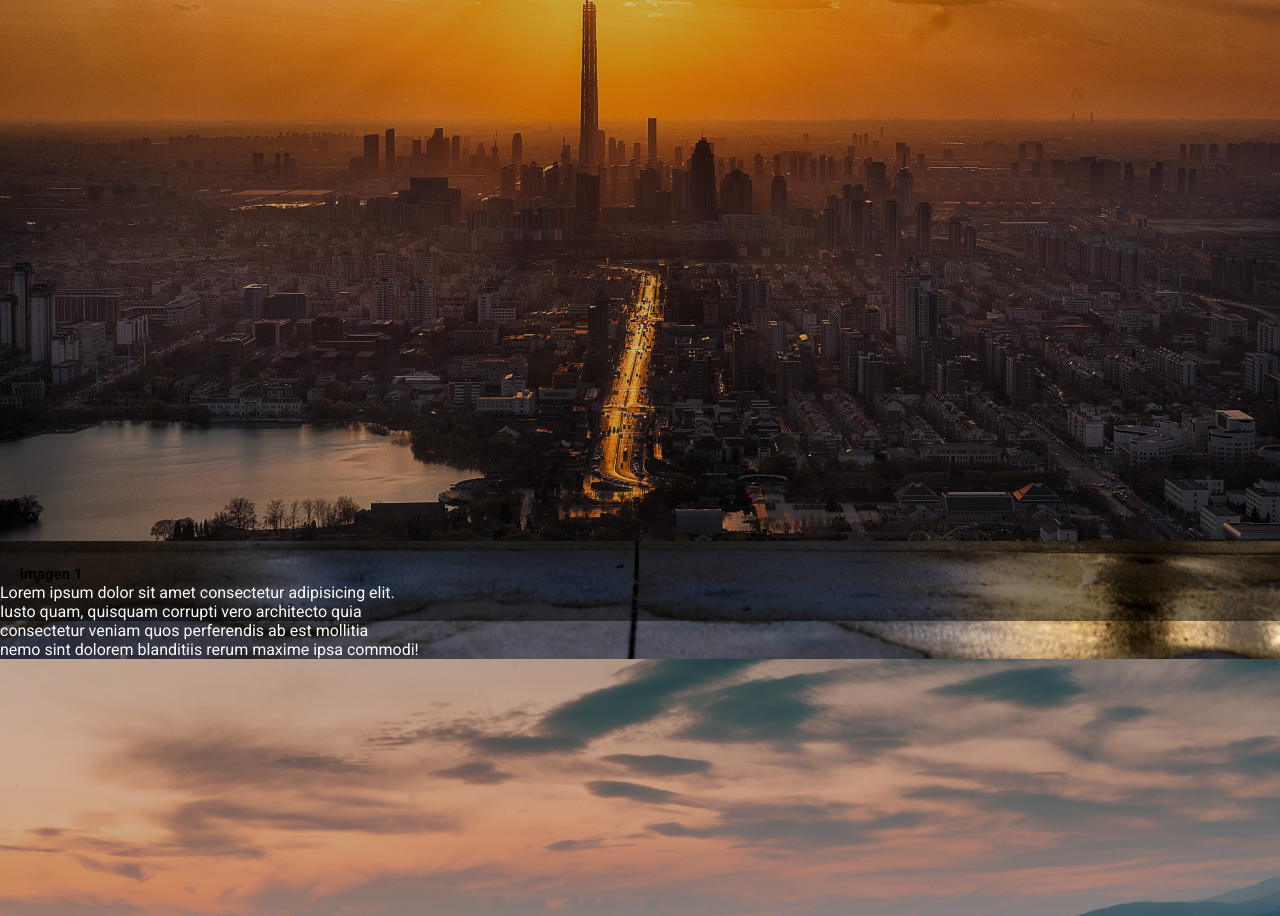
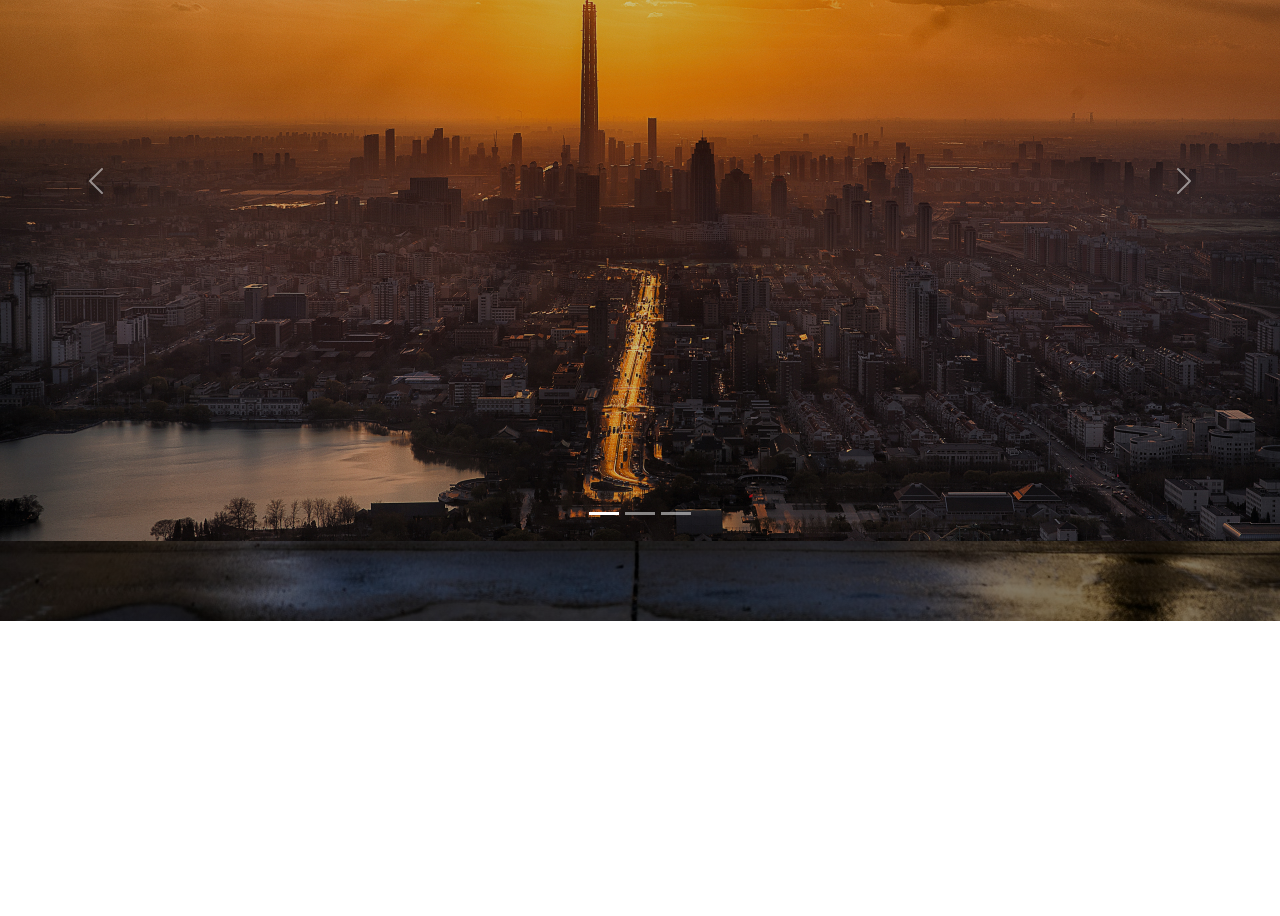
Before and after one commit to FranN127/proyecto-final, a website: page pages/servicios.html in a window 1280 px wide. Shown: the part 179-1095 px from the top of the page. After the commit the page ends 800 px from the top, so only its background shows below. Drawn offline with nearby package versions, Linux system fonts and the light colour scheme.

Commit message:
carrousel-bootstrap

```diff
--- a/pages/servicios.html
+++ b/pages/servicios.html
@@ -4,6 +4,7 @@
     <meta charset="UTF-8">
     <meta name="viewport" content="width=device-width, initial-scale=1.0">
     <title>Servicios</title>
+    <link href="https://cdn.jsdelivr.net/npm/bootstrap@5.3.3/dist/css/bootstrap.min.css" rel="stylesheet" integrity="sha384-QWTKZyjpPEjISv5WaRU9OFeRpok6YctnYmDr5pNlyT2bRjXh0JMhjY6hW+ALEwIH" crossorigin="anonymous">
     <link rel="stylesheet" href="../css/styles.css">
     <link rel="stylesheet" href="https://cdnjs.cloudflare.com/ajax/libs/font-awesome/6.2.1/css/all.min.css">
 </head>
@@ -47,56 +48,41 @@
         <div class="agenda-tu-visita-servicio">
             <button class="boton"><a href="./agenda.html">Agendá tu visita!</a></button>
         </div> -->
-        <div class="slider-box">
-
-            <ul>
-                <li>
-                    <img src="../assets/Img/carrousell-prueba/s1.jpg" alt="">
-                    <div class="texto">
-                        <h2>imagen 1</h2>
-                        <p>Lorem ipsum dolor sit amet consectetur adipisicing elit. <br>
-                            Iusto quam, quisquam corrupti vero architecto quia <br>
-                            consectetur veniam quos perferendis ab est mollitia <br>
-                            nemo sint dolorem blanditiis rerum maxime ipsa commodi!</p>
-                    </div>
-                </li>
-                <li>
-                    <img src="../assets/Img/carrousell-prueba/s2.jpg" alt="">
-                    <div class="texto">
-                        <h2>imagen 2</h2>
-                        <p>Lorem ipsum dolor sit amet consectetur adipisicing elit. <br>
-                            Iusto quam, quisquam corrupti vero architecto quia <br>
-                            consectetur veniam quos perferendis ab est mollitia <br>
-                            nemo sint dolorem blanditiis rerum maxime ipsa commodi!</p>
-                    </div>
-                </li>
-                <li>
-                    <img src="../assets/Img/carrousell-prueba/s3.jpg" alt="">
-                    <div class="texto">
-                        <h2>imagen 3</h2>
-                        <p>Lorem ipsum dolor sit amet consectetur adipisicing elit. <br>
-                            Iusto quam, quisquam corrupti vero architecto quia <br>
-                            consectetur veniam quos perferendis ab est mollitia <br>
-                            nemo sint dolorem blanditiis rerum maxime ipsa commodi!</p>
-                    </div>
-                </li>
-                <li>
-                    <img src="../assets/Img/carrousell-prueba/s4.jpg" alt="">
-                    <div class="texto">
-                        <h2>imagen 4</h2>
-                        <p>Lorem ipsum dolor sit amet consectetur adipisicing elit. <br>
-                            Iusto quam, quisquam corrupti vero architecto quia <br>
-                            consectetur veniam quos perferendis ab est mollitia <br>
-                            nemo sint dolorem blanditiis rerum maxime ipsa commodi!</p>
-                    </div>
-                </li>
-            </ul>
-
-        </div>
+        <div id="carouselExampleIndicators" class="carousel slide">
+            <div class="carousel-indicators">
+              <button type="button" data-bs-target="#carouselExampleIndicators" data-bs-slide-to="0" class="active" aria-current="true" aria-label="Slide 1"></button>
+              <button type="button" data-bs-target="#carouselExampleIndicators" data-bs-slide-to="1" aria-label="Slide 2"></button>
+              <button type="button" data-bs-target="#carouselExampleIndicators" data-bs-slide-to="2" aria-label="Slide 3"></button>
+            </div>
+            <div class="carousel-inner">
+              <div class="carousel-item active">
+                <img src="../assets/Img/carrousell-prueba/s1.jpg" class="d-block w-100" alt="imagen 1">
+              </div>
+              <div class="carousel-item">
+                <img src="../assets/Img/carrousell-prueba/s2.jpg" class="d-block w-100" alt="imagen 2">
+              </div>
+              <div class="carousel-item">
+                <img src="../assets/Img/carrousell-prueba/s3.jpg" class="d-block w-100" alt="imagen 3">
+              </div>
+              <div class="carousel-item">
+                <img src="../assets/Img/carrousell-prueba/s4.jpg" class="d-block w-100" alt="imagen 4">
+              </div>
+            </div>
+            <button class="carousel-control-prev" type="button" data-bs-target="#carouselExampleIndicators" data-bs-slide="prev">
+              <span class="carousel-control-prev-icon" aria-hidden="true"></span>
+              <span class="visually-hidden">Previous</span>
+            </button>
+            <button class="carousel-control-next" type="button" data-bs-target="#carouselExampleIndicators" data-bs-slide="next">
+              <span class="carousel-control-next-icon" aria-hidden="true"></span>
+              <span class="visually-hidden">Next</span>
+            </button>
+          </div>
     </main>
 
 <!-- ----------------------------------------------------------------------- -->
 <!--                            finaliza el main                             -->
 <!-- ----------------------------------------------------------------------- -->
+<script src="https://cdn.jsdelivr.net/npm/@popperjs/core@2.11.8/dist/umd/popper.min.js" integrity="sha384-I7E8VVD/ismYTF4hNIPjVp/Zjvgyol6VFvRkX/vR+Vc4jQkC+hVqc2pM8ODewa9r" crossorigin="anonymous"></script>
+<script src="https://cdn.jsdelivr.net/npm/bootstrap@5.3.3/dist/js/bootstrap.min.js" integrity="sha384-0pUGZvbkm6XF6gxjEnlmuGrJXVbNuzT9qBBavbLwCsOGabYfZo0T0to5eqruptLy" crossorigin="anonymous"></script>
 </body>
 </html>
--- a/sass/_servicios.scss
+++ b/sass/_servicios.scss
@@ -2,132 +2,81 @@
 /*                             PAGINA DE SERVICIOS                            */
 /* -------------------------------------------------------------------------- */
 /* main */
-// .fondo-servicio1 {
-//     background-image: linear-gradient(
-//         0deg,
-//         rgba(0,0,0,0.5),
-//         rgba(0,0,0,0.5)
-//     )
-//     ,url(../assets/Img/servicios/Lavadero.jpg);
-//     background-size: cover;
-//     background-repeat: no-repeat;
-//     height: 100vh;
-// }
-
-// .titulo-servicio1 {
-//     color: #fffffff0;
-//     padding-top: 190px;
-//     padding-left: 40px;
-//     padding-bottom: 20px;
-//     font-size: 26px;
-// }
-
-// .informacion-servicio {
-//     display: flex;
-//     flex-direction: column;
-//     color: #fffffff0;
-//     font-size: 24px;
-//     font-weight: 300;
-//     padding-left: 40px;
-//     padding-top: 15px;
-// }
-
-// .precio-servicio{
-//     margin-left: 50px;
-//     padding-bottom: 100px;
-//     display: flex;
-//     align-items: end;
-//     justify-content: end;
-//     position: absolute;
-//     margin-left: 790px;
-//     margin-top: -260px;
-// }
-
-// .precio-servicio img {
-//     height: 390px;
-//     width: 380px;
-// }
-
-// .agenda-tu-visita-servicio{
-//     padding-top: 80px;
-//     padding-left: 22px;
-
-// }
-
-// .agenda-tu-visita-servicio{
-//     text-align: left;
-//     margin-top: -30px;
-//     margin-right: 38px;
-//     margin-left: 20px;
-//     margin-bottom: 15px
-//     }
-
-//     .boton {
-//     display: inline-block;
-//     padding: 10px 20px;
-//     background-color: #c00000;
-//     color: #fffffff0;
-//     text-decoration: none;
-//     font-size: 15px;
-//     font-weight: bold;
-//     border: none;
-//     border-radius: 5px;
-//     box-shadow: 2px 2px 5px rgba(0, 0, 0, 0.8);
-//     transition: background-color 0.3s ease, transform 0.3s ease, box-shadow 0.3s ease;
-//     }
-
-//     .boton:hover {
-//     background-color: #a00000;
-//     transform: scale(1.1);
-//     box-shadow: 4px 4px 10px rgba(0, 0, 0, 0.5);
-//     }
-
-.slider-box{
-    width: 1280px;
-    height: auto;
-    margin: 50px auto 0;
+.fondo-servicio1 {
+     background-image: linear-gradient(
+         0deg,
+         rgba(0,0,0,0.5),
+         rgba(0,0,0,0.5)
+     )
+     ,url(../assets/Img/servicios/Lavadero.jpg);
+     background-size: cover;
+     background-repeat: no-repeat;
+     height: 100vh;
 }
 
-.slider-box ul{
-    display: flex;
-    padding: 0;
-    width: 400%;
-    animation: slide 20s infinite alternate ease-in-out;
+.titulo-servicio1 {
+     color: #fffffff0;
+     padding-top: 190px;
+     padding-left: 40px;
+     padding-bottom: 20px;
+     font-size: 26px;
 }
 
-.slider-box li{
-    width: 100%;
-    list-style: none;
-    position: relative;
+.informacion-servicio {
+     display: flex;
+     flex-direction: column;
+     color: #fffffff0;
+     font-size: 24px;
+     font-weight: 300;
+     padding-left: 40px;
+     padding-top: 15px;
 }
 
-.texto{
-    position: absolute;
-    text-align: center;
-    padding: 0 250px;
-    top: 250px;
-    color: #ffffff;
+.precio-servicio{
+     margin-left: 50px;
+     padding-bottom: 100px;
+     display: flex;
+     align-items: end;
+     justify-content: end;
+     position: absolute;
+     margin-left: 790px;
+     margin-top: -260px;
 }
 
-.texto h2{
-    font-size: 45px;
-    margin-bottom: 35px;
+.precio-servicio img {
+     height: 390px;
+     width: 380px;
 }
 
-.slider-box img{
-    width: 100%;
+.agenda-tu-visita-servicio{
+     padding-top: 80px;
+     padding-left: 22px;
 }
 
-@keyframes slide {
-    0% {margin-left: 0;}
-    20% {margin-left: 0;}
+.agenda-tu-visita-servicio{
+     text-align: left;
+     margin-top: -30px;
+     margin-right: 38px;
+     margin-left: 20px;
+     margin-bottom: 15px
+}
 
-    25% {margin-left: -100;}
-    45% {margin-left: -100;}
+.boton {
+     display: inline-block;
+     padding: 10px 20px;
+     background-color: #c00000;
+     color: #fffffff0;
+     text-decoration: none;
+     font-size: 15px;
+     font-weight: bold;
+     border: none;
+     border-radius: 5px;
+     box-shadow: 2px 2px 5px rgba(0, 0, 0, 0.8);
+     transition: background-color 0.3s ease, transform 0.3s ease, box-shadow 0.3s ease;
+}
 
-    50% {margin-left: -200;}
-    70% {margin-left: -200;}
-
-    75% {margin-left: -300;}
-    100% {margin-left: -300;}
+.boton:hover {
+     background-color: #a00000;
+     transform: scale(1.1);
+     box-shadow: 4px 4px 10px rgba(0, 0, 0, 0.5);
 }
```
